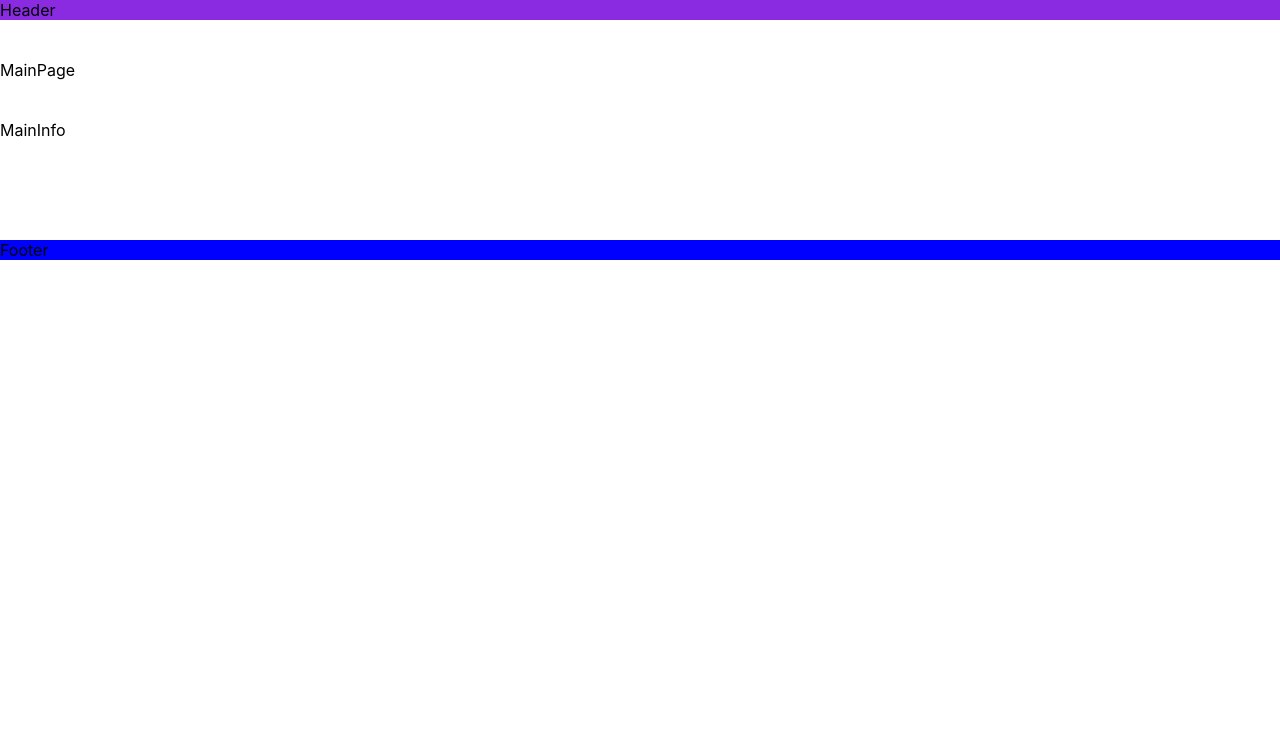
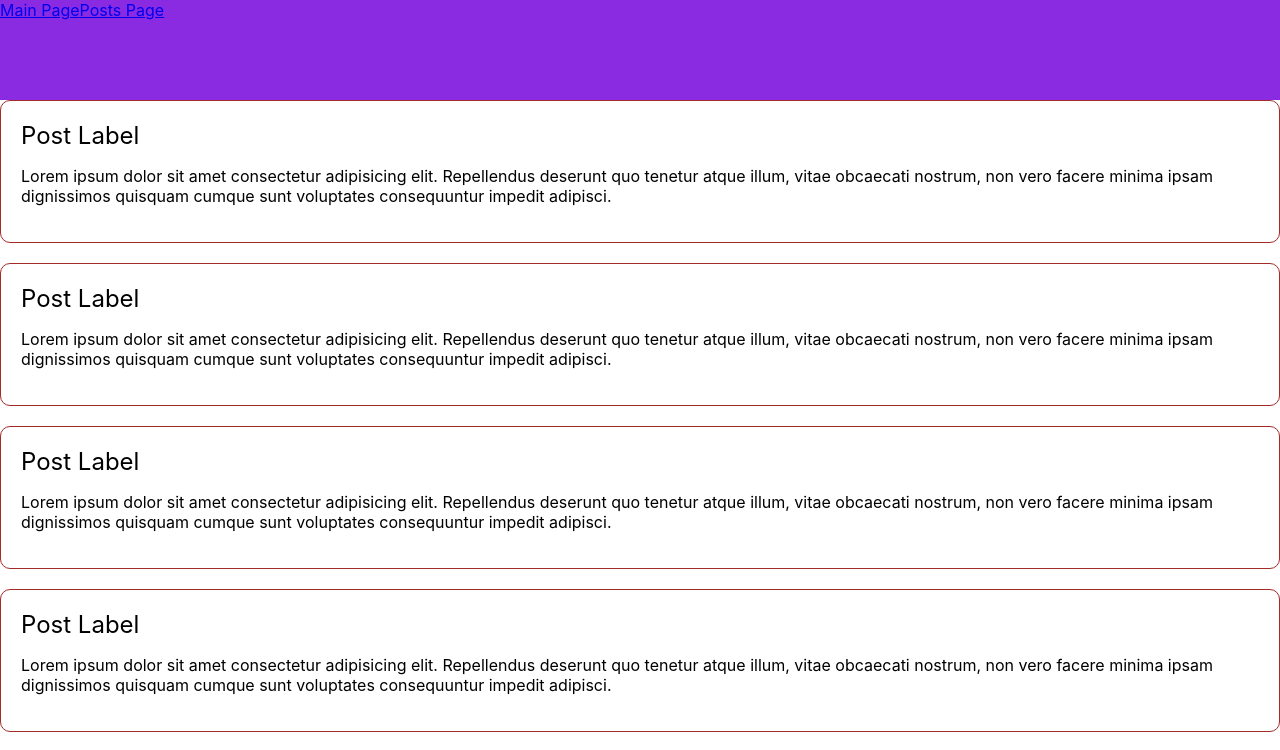
Before and after one commit to En-Key/JS-TEST, a React (Create React App) app: page /posts in a window 1280 px wide. Shown: the top 750 px of the page. Built offline with nearby package versions, Linux system fonts and the light colour scheme.

Commit message:
Добавлены ссылки линк

```diff
--- a/package.json
+++ b/package.json
@@ -12,6 +12,7 @@
     "@types/react-dom": "^18.2.4",
     "react": "^18.2.0",
     "react-dom": "^18.2.0",
+    "react-router-dom": "^6.11.2",
     "react-scripts": "5.0.1",
     "sass": "^1.62.1",
     "web-vitals": "^2.1.4"
--- a/src/App.tsx
+++ b/src/App.tsx
@@ -2,12 +2,20 @@ import React from 'react';
 import { MainPage } from './Containers/MainPage';
 import { PostPage } from './Containers/PostPage';
 import styles from './App.module.scss'
+import { Route, Routes } from 'react-router-dom';
+import { Page } from './Containers/Page';
 
 function App() {
   return (
     <div className={styles.wrapper}>
-      <MainPage />
-      {/* <PostPage /> */}
+      <Routes>
+        <Route path="/" element={<MainPage />}/>
+        <Route path="/posts">
+          <Route element={<PostPage />} index />
+          <Route path="one-post" element={<Page />} />
+          </Route>
+        <Route />
+      </Routes>
     </div>
   );
 }
--- a/src/Components/Commons/Header/index.tsx
+++ b/src/Components/Commons/Header/index.tsx
@@ -1,6 +1,10 @@
 import React from 'react';
 import styles from './Header.module.scss';
+import { Link } from 'react-router-dom';
 
 export const Header = () => {
-  return <header className={styles.header}>Header</header>
+  return <header className={styles.header}>
+    <Link to="/">Main Page</Link>
+    <Link to="/posts">Posts Page</Link>
+  </header>
 };
--- /dev/null
+++ b/src/Containers/Page/index.tsx
@@ -0,0 +1,5 @@
+import React from 'react';
+
+export const Page = () => {
+  return <div>Hi i am page</div>;
+};
--- a/src/index.tsx
+++ b/src/index.tsx
@@ -3,25 +3,18 @@ import ReactDOM from 'react-dom/client';
 import './index.scss';
 import App from './App';
 import reportWebVitals from './reportWebVitals';
-
-// const h1 = React.createElement('h1', { className: 'test' }, 'Hello World');
-// const div = React.createElement('div', { style: { width: '200px', height: '300px', backgroundColor: 'black' }, },
-//   h1,
-// )
+import { BrowserRouter } from 'react-router-dom';
 
 const root = ReactDOM.createRoot(
   document.getElementById('root') as HTMLElement
 );
 root.render(
-  // <React.StrictMode>
-  //   {div}
-  // </React.StrictMode>
+
   <React.StrictMode>
-    <App />
+    <BrowserRouter>
+      <App />
+    </BrowserRouter>
   </React.StrictMode>
 );
 
-// If you want to start measuring performance in your app, pass a function
-// to log results (for example: reportWebVitals(console.log))
-// or send to an analytics endpoint. Learn more: https://bit.ly/CRA-vitals
 reportWebVitals();
```
Also changed, not shown: 1 other file (tests, documents, lock files or other folders).
